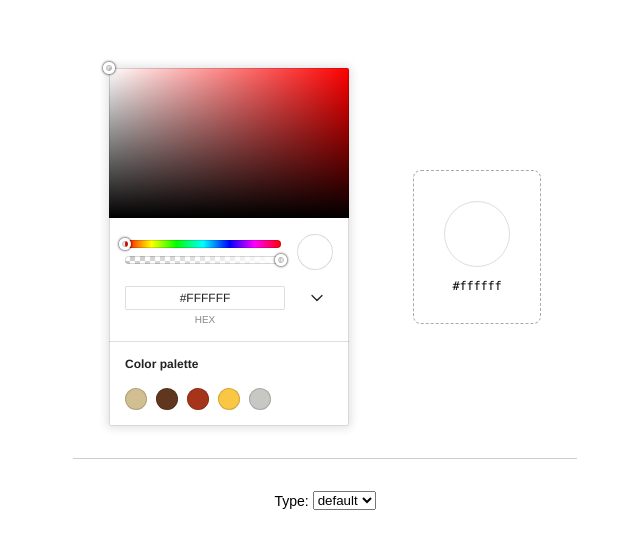
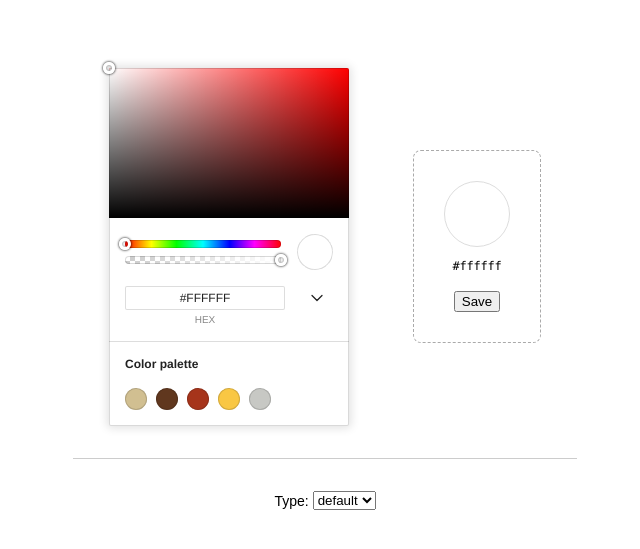
Before and after one commit to qmnguyenw/color-picker-v2, a plain HTML site: page index.html in a window 1280 px wide. Shown: the part 119-668 px from the top of the page, without its empty margins (315-955 px from the left). Drawn offline with Linux system fonts and the light colour scheme.

Commit message:
add updatePattle btn

```diff
--- a/index.html
+++ b/index.html
@@ -14,6 +14,8 @@
 					<p class="sample">
 						<i class="sample__color"></i>
 						<em class="sample__code"></em>
+						<br>
+						<button onclick="updatePattle()">Save</button>
 					</p>
 				</div>
 				<nav class="controller">
--- a/script.js
+++ b/script.js
@@ -22,6 +22,13 @@ function updateColor(value) {
   $color.style.setProperty('--color', color);
 }
 
+function updatePattle() {
+  defaults.swatchColors.unshift(color);
+  defaults.swatchColors.pop(-1);
+  picker.destroy();
+  picker = new EasyLogicColorPicker(Object.assign(defaults));
+}
+
 function onChangeType(e) {
   picker.setType(e.value);
 }
```
